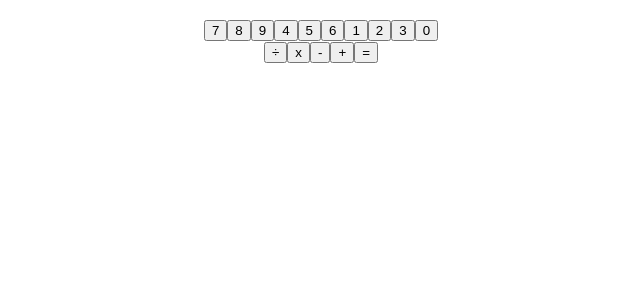
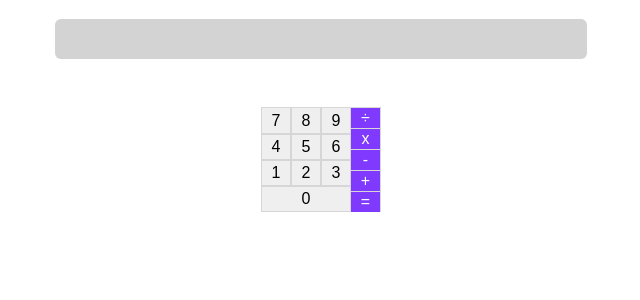
Before and after one commit to FarzanehDabiri71/calculator, a React (Create React App) app: page / in a window 1280 px wide. Shown: the top 300 px of the page, without its empty margins (319-959 px from the left). Built offline with nearby package versions, Linux system fonts and the light colour scheme.

Commit message:
fix styles

```diff
--- a/src/App.css
+++ b/src/App.css
@@ -1,38 +1,56 @@
 .App {
+  display: flex;
+  flex-flow: column;
+  width: 100%;
+  font-family: sans-serif;
   text-align: center;
 }
 
-.App-logo {
-  height: 40vmin;
-  pointer-events: none;
+.display {
+  width: 40%;
+  height: 20px;
+  align-self: center;
+  background: lightgray;
+  padding: 10px;
+  border-radius: 6px;
 }
 
-@media (prefers-reduced-motion: no-preference) {
-  .App-logo {
-    animation: App-logo-spin infinite 20s linear;
-  }
+.expression {
+  height: 30px;
+  color: rgb(170, 170, 170);
 }
 
-.App-header {
-  background-color: #282c34;
-  min-height: 100vh;
+.panel {
   display: flex;
-  flex-direction: column;
-  align-items: center;
   justify-content: center;
-  font-size: calc(10px + 2vmin);
-  color: white;
 }
 
-.App-link {
-  color: #61dafb;
+.numbers {
+  display: flex;
+  width: 90px;
+  flex-wrap: wrap;
+  flex-flow: wrap;
+  justify-items: stretch;
 }
 
-@keyframes App-logo-spin {
-  from {
-    transform: rotate(0deg);
-  }
-  to {
-    transform: rotate(360deg);
-  }
+.numbers button:last-child {
+  width: 100%;
 }
+
+.operators {
+  display: flex;
+  flex-flow: column;
+}
+
+.operators button {
+  color: white;
+  background-color: #7f39ff;
+  border-left: none;
+  border-bottom: 0;
+}
+
+button {
+  font-size: 1rem;
+  width: 30px;
+  border: 1px solid #d6d6d6;
+}
```
